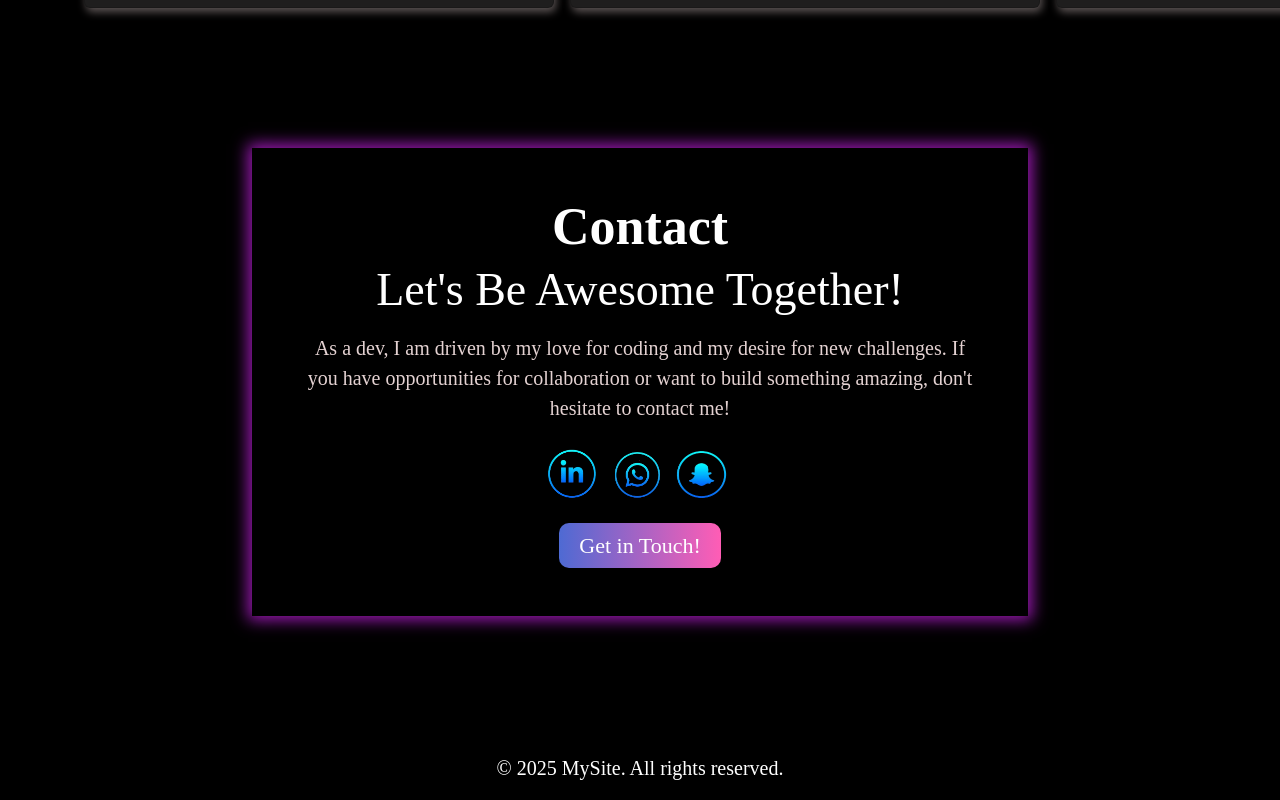
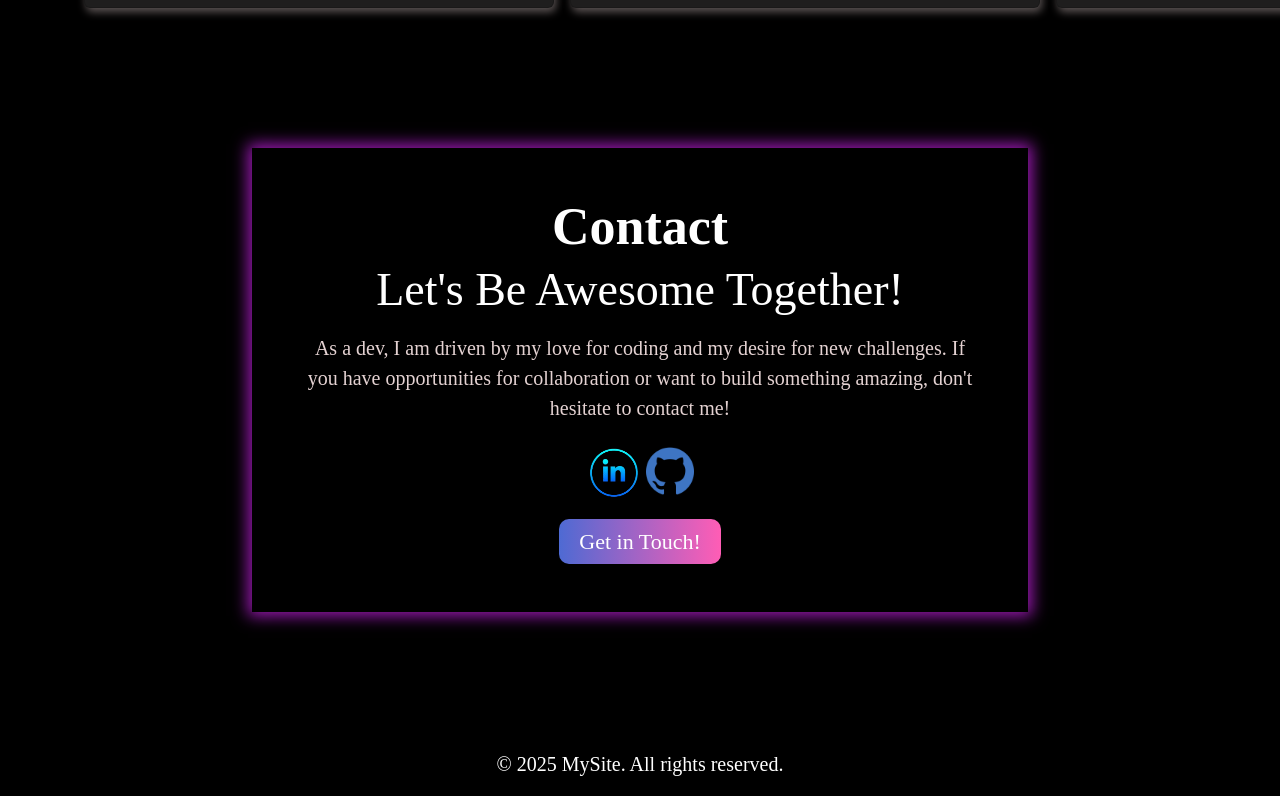
Before and after one commit to Dhanusyarajendran/reactportfolio, a React (Vite) app: page / in a window 1280 px wide. Shown: the part 4738-5538 px from the top of the page. Built offline with nearby package versions, Linux system fonts and the light colour scheme.

Commit message:
Fix: Github

```diff
--- a/src/Component/Contact/Contact.jsx
+++ b/src/Component/Contact/Contact.jsx
@@ -1,41 +1,57 @@
-import react from 'react';
+import React from 'react';
 import '../Contact/Contact.css';
-import github from '../../assets/githubimg.png';
+import github from '../../assets/git.png';
 import linkedin from '../../assets/linkedin.png';
 import whatsapp from '../../assets/whatsapp.png';
 
-const contact=() =>{
-    return(
-             <div className='container-fluid mt-5'style={{marginBottom:"120px"}} id='Contact'>
+const Contact = () => {
+    return (
+        <div className='container-fluid mt-5' style={{ marginBottom: "120px" }} id='Contact'>
+            <div className='text-center py-5 contact-box'>
+                <h2 className="text-center mb-1" style={{ fontSize: "52px", fontWeight: 600, textTransform: "capitalize" }}>
+                    Contact
+                </h2>
 
+                <h3 className="text-center mb-3" style={{ fontSize: "46px", fontWeight: 500, textTransform: "capitalize" }}>
+                    Let's be awesome together!
+                </h3>
 
-                <div className='text-center py-5 contact-box'>
-
-                     <h2 className="text-center mb-1"  style={{fontSize:"52px", fontWeight:600, textTransform:"capitalize"}}>Contact</h2>
-
-                     <h3 className="text-center mb-3"  style={{fontSize:"46px", fontWeight:500, textTransform:"capitalize"}}>Let's be awesome together!</h3>
-                     <p className = "text-center px-5" style={{fontSize:"20px", fontWeight:"100", lineHeight:"1.5", color:"#e4d2d2ff"}}>
+                <p className="text-center px-5" style={{ fontSize: "20px", fontWeight: "100", lineHeight: "1.5", color: "#e4d2d2ff" }}>
                     As a dev, I am driven by my love for coding and my desire for new challenges.
                     If you have opportunities for collaboration or want to build something amazing, don't hesitate to contact me!
-
                 </p>
 
                 <div className='pb-4'>
+                    <a href='https://www.linkedin.com/in/r-dhanushya' target="_blank" rel="noopener noreferrer">
+                        <img
+                            src={linkedin}
+                            style={{ width: "7.5vh", height: "7.5vh", cursor: "pointer", marginTop: "4px" }}
+                            alt="LinkedIn"
+                        />
+                    </a>
 
-                    <a href='www.linkedin.com/in/r-dhanushya' target='-blank'>
-                    <img src={linkedin} style={{ width: "7.5vh", height: "7.5vh",cursor:"pointer", marginTop:"4px" }} alt="linkedin" /></a>
+                    {/* <a href='https://wa.me/yourwhatsapplink' target="_blank" rel="noopener noreferrer">
+                        <img
+                            src={whatsapp}
+                            style={{ width: "8.5vh", height: "8.5vh", cursor: "pointer" }}
+                            alt="WhatsApp"
+                        />
+                    </a> */}
+                    <a href='https://github.com/Dhanusyarajendran' target="_blank" rel="noopener noreferrer">
+                        <img
+                            src={github}
+                            style={{ width: "6vh", height: "6vh", cursor: "pointer" }}
+                            alt="GitHub"
+                        />
+                    </a>
+                </div>
 
-                     <img src={whatsapp} style={{ width: "8.5vh", height: "8.5vh" ,cursor:"pointer" }} alt="whatsapp" />
-                    <img src={github} style={{ width: "8vh", height: "8vh",cursor:"pointer" }} alt="GitHub" />
-
-                     </div>
-                    <a href="mailto:dhanushyakrithika@gmail.com"><button className='contact-button'>Get in Touch!</button></a>
-
-
+                <a href="mailto:dhanushyakrithika@gmail.com">
+                    <button className='contact-button'>Get in Touch!</button>
+                </a>
             </div>
         </div>
     );
-
 }
 
-export default contact;
+export default Contact;
```
Also changed, not shown: src/assets/githubimg.png (deleted). Lines whose indentation alone changed are shown as unchanged.
